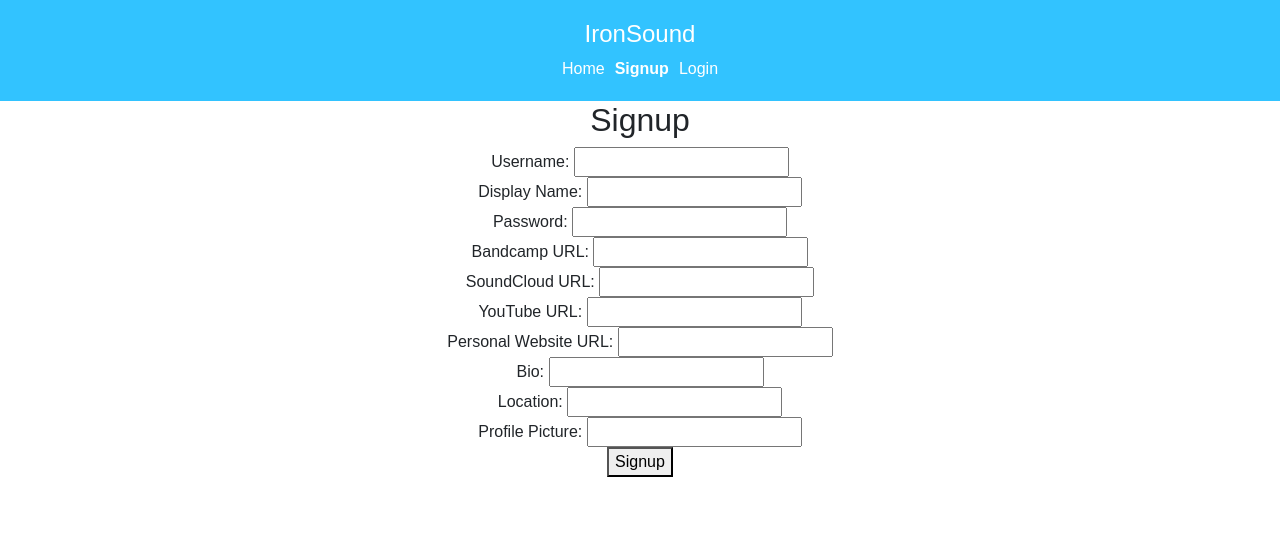
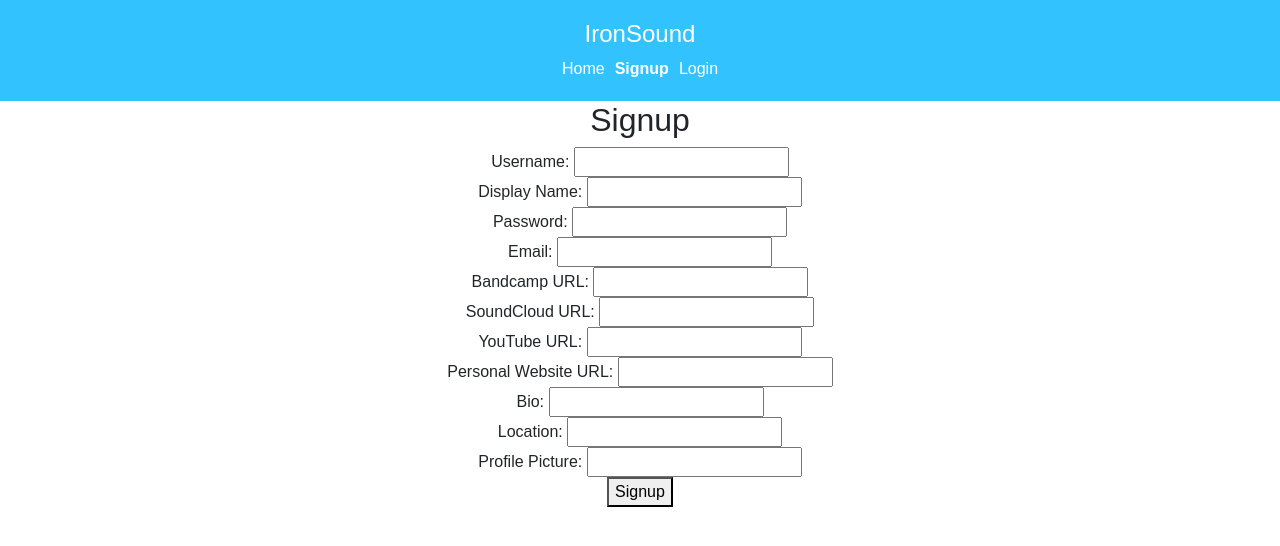
Before and after one commit to jeeegan/iron-sound, a React (Create React App) app in the folder client/: page /signup in a window 1280 px wide. Shown: the top 546 px of the page. Built offline with nearby package versions, Linux system fonts and the light colour scheme.

Commit message:
email added to signup form

```diff
--- a/client/src/components/pages/Signup.jsx
+++ b/client/src/components/pages/Signup.jsx
@@ -41,6 +41,7 @@ class Signup extends Component {
           Username: <input type="text" value={this.state.username} onChange={(e) => this.handleInputChange("username", e)} /> <br />
           Display Name: <input type="text" value={this.state.display_name} onChange={(e) => this.handleInputChange("display_name", e)} /> <br />
           Password: <input type="password" value={this.state.password} onChange={(e) => this.handleInputChange("password", e)} /> <br />
+          Email: <input type="email" value={this.state.email} onChange={(e) => this.handleInputChange("email", e)} /> <br />
           Bandcamp URL: <input type="text" value={this.state.bc_url} onChange={(e) => this.handleInputChange("bc_url", e)} /> <br />
           SoundCloud URL: <input type="text" value={this.state.sc_url} onChange={(e) => this.handleInputChange("sc_url", e)} /> <br />
           YouTube URL: <input type="text" value={this.state.yt_url} onChange={(e) => this.handleInputChange("yt_url", e)} /> <br />
```
